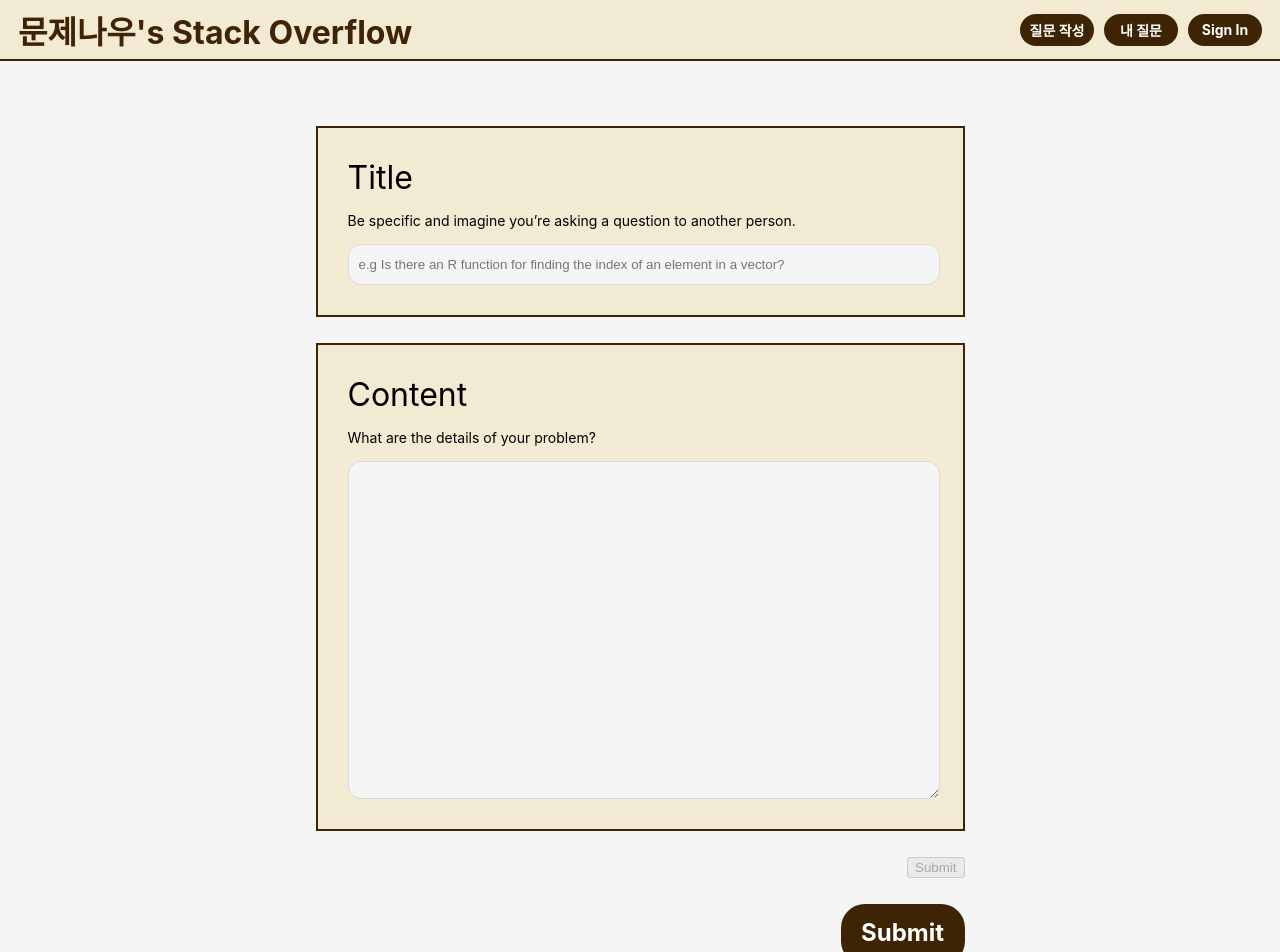
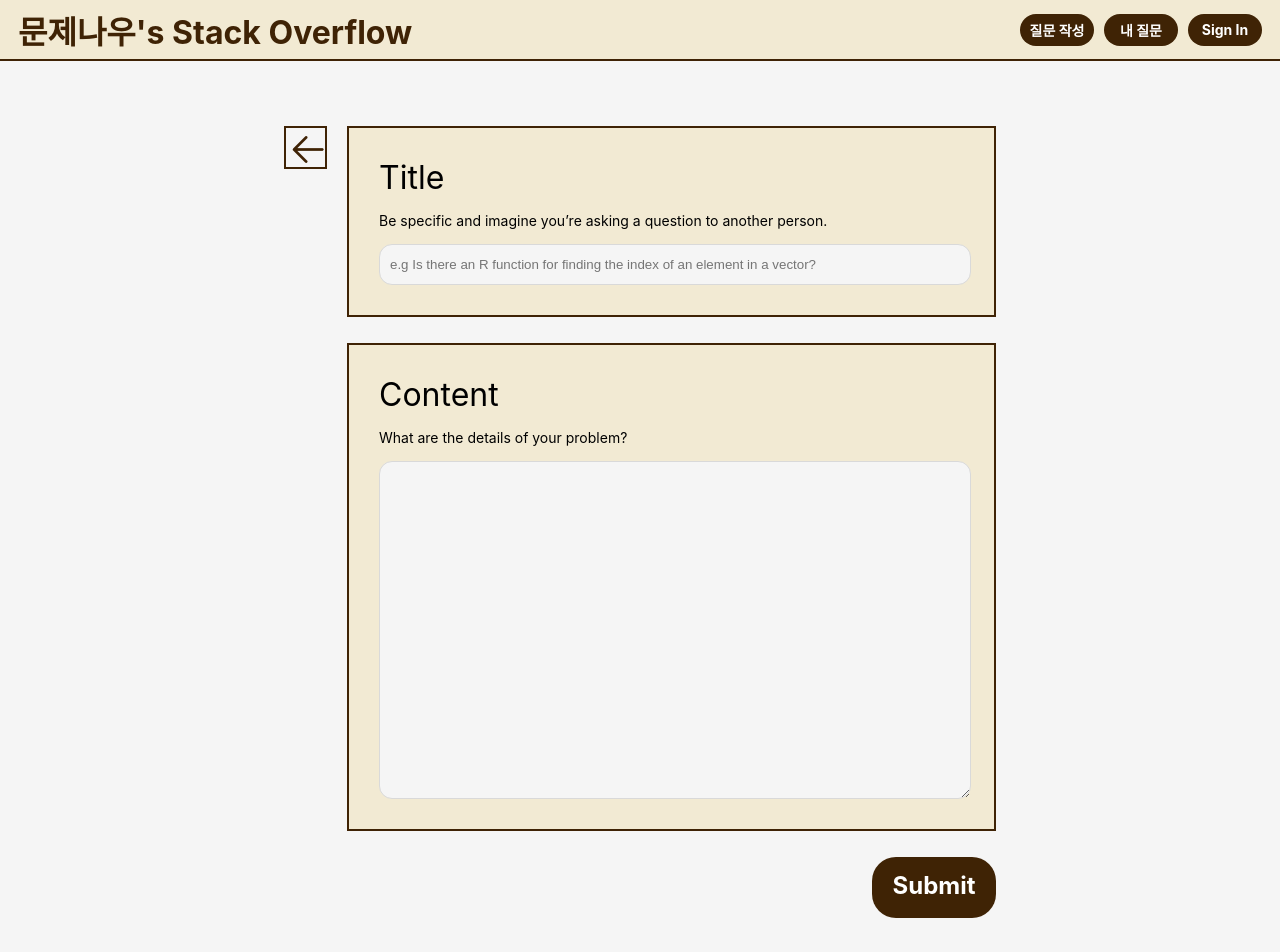
Before and after one commit to codestates-seb/seb45_pre_035, a React (Create React App) app in the folder client/: page /newquestion in a window 1280 px wide. Shown: the top 952 px of the page. Built offline with nearby package versions, Linux system fonts and the light colour scheme.

Commit message:
NewQuestions 스토리 구현 beforePage 추가

```diff
--- a/client/src/Pages/NewQuestion.js
+++ b/client/src/Pages/NewQuestion.js
@@ -3,6 +3,8 @@ import { useNavigate } from 'react-router-dom';
 import { styled } from 'styled-components';
 import { Button } from '../Components/Button';
 import { PageStyle } from './styles/PageStyle';
+import BeforePage from '../Components/BeforePage';
+import { api } from '../Api/api';
 
 const QuestionFormContainer = styled.div`
   display: inline-flex;
@@ -114,15 +116,9 @@ const NewQuestion = () => {
     if (!submitEnabled) return;
 
     try {
-      const response = await fetch('/api/questions', {
-        method: 'POST',
-        headers: {
-          'Content-Type': 'application/json',
-        },
-        body: JSON.stringify({ title, content }),
-      });
+      const response = await api('/api/questions', 'post', { title, content });
 
-      if (response.ok) {
+      if (response.success) {
         const question = await response.json();
         navigate.push(`/question/${question.questionId}`);
       } else {
@@ -135,6 +131,7 @@ const NewQuestion = () => {
 
   return (
     <PageStyle>
+      <BeforePage />
       <QuestionFormContainer>
         <TitleBox>
           <TitleBoxTitle>Title</TitleBoxTitle>
@@ -158,10 +155,10 @@ const NewQuestion = () => {
             required
           />
         </ContentBox>
-        <button onClick={handleSubmit} disabled={!submitEnabled}>
+        {/* <button onClick={handleSubmit} disabled={!submitEnabled}>
           Submit
-        </button>
-        <Button primary onClick={handleSubmit}>
+        </button> */}
+        <Button primary onClick={handleSubmit} disabled={!submitEnabled}>
           Submit
         </Button>
       </QuestionFormContainer>
```
Also changed, not shown: 1 other file (tests, documents, lock files or other folders).
